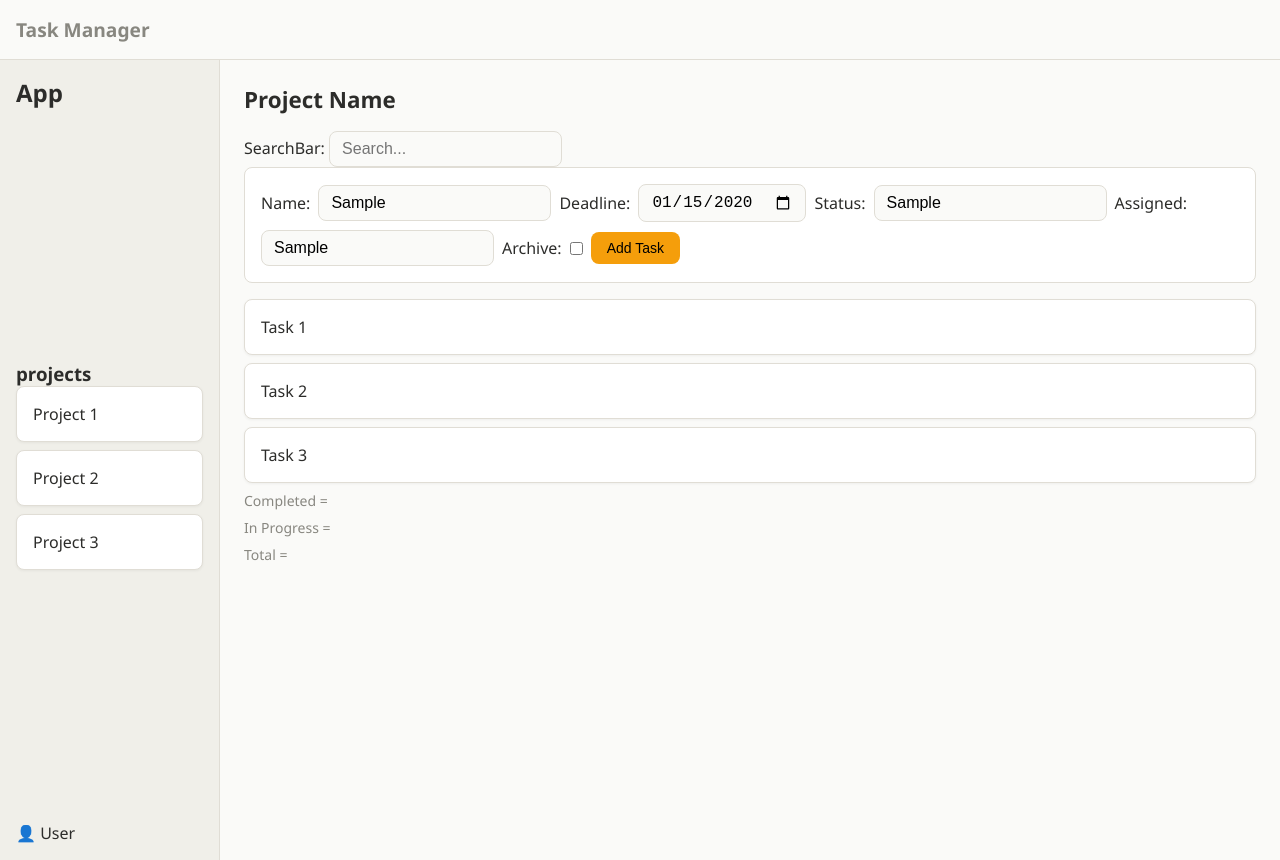
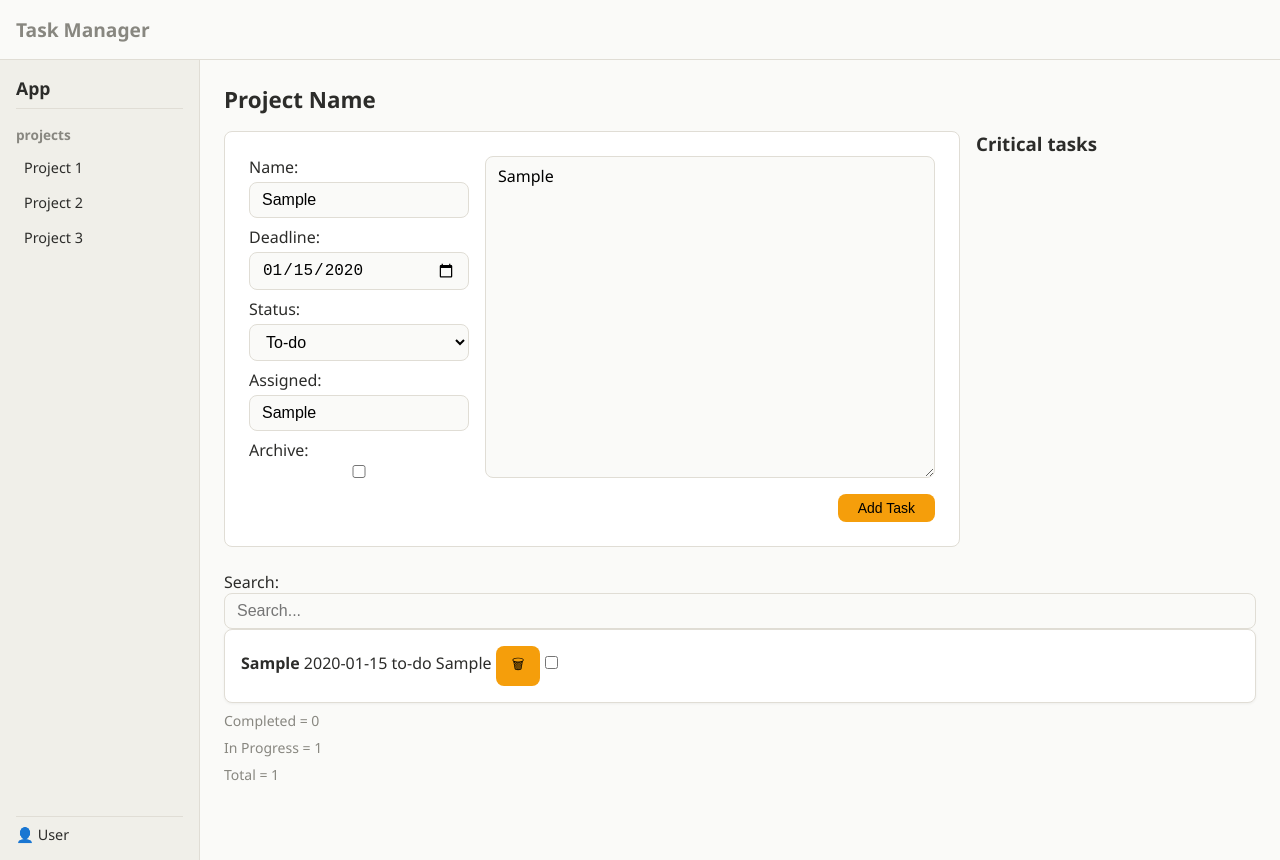
Before and after one commit to Judith-arch/taskflow-project, a plain HTML site: page index.html in a window 1280 px wide. Both pictures are taken after typing "Sample", "2020-01-15", "Sample", "Sample" into the empty fields and a click on the button "Add Task". Drawn offline with Linux system fonts and the light colour scheme.

Commit message:
mejorado layout + add task logic, localStorage and statistics

```diff
--- a/app.js
+++ b/app.js
@@ -1,17 +1,101 @@
+// Array to store all tasks
+let tasks = [];
+
+// Render tasks in the DOM
+function renderTasks() {
+    const taskList = document.getElementById("taskList");
+
+    // Clear the list before rendering
+    taskList.innerHTML = "";
+
+    // Create a list item for each task
+    tasks.forEach(function(task) {
+        const li = document.createElement("li");
+        li.innerHTML = `
+            <strong>${task.title}</strong>
+            <span>${task.deadline}</span>
+            <span>${task.status}</span>
+            <span>${task.assigned}</span>
+            <button onclick="deleteTask(${task.id})">🗑</button>
+            <input type="checkbox" onchange="toggleComplete(${task.id})" ${task.completed ? "checked" : ""}>
+        `;
+        taskList.appendChild(li);
+    });
+
+    updateStats();
+}
+
+// Listen for form submission
 document.getElementById("taskForm").addEventListener("submit", function(e) {
-                e.preventDefault(); // no need to recharge page
-                // Get values
+    e.preventDefault(); // prevent page reload
+
+    // Get values from form
     const title = document.getElementById("title").value;
     const deadline = document.getElementById("deadline").value;
+    const status = document.getElementById("status").value;
+    const assigned = document.getElementById("assigned").value;
 
-                // Crear objeto
+    // Create task object
     const task = {
-                    title: title,
-                    deadline: deadline
+        id: Date.now(),          // unique id based on timestamp
+        title: title,            // task title from form
+        createdAt: new Date(),   // creation date
+        deadline: deadline,      // limit date
+        completed: false,        // not completed by default
+        status: status,          // To-do / Doing / Done
+        assigned: assigned,      // person assigned
+        priority: "low",         // low / medium / high
+        notes: "",               // documentation area
+        tags: [],                // categories
+        archived: false          // not archived by default
     };
 
-                // Save in LocalStorage
-                localStorage.setItem("task", JSON.stringify(task));
+    // Add to array
+    tasks.push(task);
 
-                console.log("Data saved");
+    renderTasks();
+
+    // Save to LocalStorage
+    localStorage.setItem("tasks", JSON.stringify(tasks));
+
+    console.log("Task added:", tasks);
 });
+
+// Delete a task by id
+function deleteTask(id) {
+    tasks = tasks.filter(function(task) {
+        return task.id !== id;
+    });
+    renderTasks();
+    localStorage.setItem("tasks", JSON.stringify(tasks));
+}
+
+// Mark a task as completed or not
+function toggleComplete(id) {
+    tasks = tasks.map(function(task) {
+        if (task.id === id) {
+            task.completed = !task.completed;
+        }
+        return task;
+    });
+    renderTasks();
+    localStorage.setItem("tasks", JSON.stringify(tasks));
+}
+
+// Update statistics
+function updateStats() {
+    const total = tasks.length;
+    const completed = tasks.filter(t => t.completed).length;
+    const inProgress = total - completed;
+
+    document.getElementById("numTotalTasks").textContent = "Total = " + total;
+    document.getElementById("numTaskCompleted").textContent = "Completed = " + completed;
+    document.getElementById("numTaskInProgress").textContent = "In Progress = " + inProgress;
+}
+
+// Load tasks from LocalStorage on startup
+const savedTasks = localStorage.getItem("tasks");
+if (savedTasks) {
+    tasks = JSON.parse(savedTasks);
+    renderTasks();
+}
--- a/index.html
+++ b/index.html
@@ -36,104 +36,73 @@
         </aside>
 
         <main>
-            <!-- NAME of the project of the layout tasks -->
             <header>
                 <h2>Project Name</h2>
             </header>
 
-            <div>
-                <label>
-                    SearchBar:
-                    <input type="search" placeholder="Search...">
-                </label>
+            <div class="main-top">
                 <form id="taskForm">
-                    <!-- Task TITLE -->
+                    <div class="form-properties">
+                        <div class="field">
                             <label for="title">Name:</label>
                             <input type="text" id="title" name="title">
-
-                    <!-- Task DEADLINE -->
+                        </div>
+                        <div class="field">
                             <label for="deadline">Deadline:</label>
                             <input type="date" id="deadline" name="deadline">
-
-                    <!-- Task STATUS -->
+                        </div>
+                        <div class="field">
                             <label for="status">Status:</label>
-                    <input type="text" id="status" name="status">
-
-                    <!-- Task ASSIGNED -->
+                            <select id="status" name="status">
+                                <option value="to-do">To-do</option>
+                                <option value="doing">Doing</option>
+                                <option value="review">Review</option>
+                                <option value="done">Done</option>
+                                <option value="cancelled">Cancelled</option>
+                            </select>
+                        </div>
+                        <div class="field">
                             <label for="assigned">Assigned:</label>
                             <input type="text" id="assigned" name="assigned">
-
-                    <!-- Task ARCHIVE -->
+                        </div>
+                        <div class="field">
                             <label for="archive">Archive:</label>
                             <input type="checkbox" id="archive" name="archive">
-
-                    <!-- ADD Task -->
+                        </div>
+                    </div>
+                    <textarea id="notes" name="notes" rows="8" placeholder="Document progress, problems, solutions..."></textarea>
                     <button class="addTask">Add Task</button>
-
                 </form>
 
-                <ul>
+                <!-- CRITICAL TASKS -->
+                <div class="critical-tasks">
+                    <h3>Critical tasks</h3>
+                    <ul id="criticalList"></ul>
+                </div>
+            </div>
+
+            <div class="search-bar">
+                <label for="search">Search:</label>
+                <input type="search" id="search" placeholder="Search...">
+            </div>
+
+            <ul id="taskList">
                 <li>Task 1</li>
                 <li>Task 2</li>
                 <li>Task 3</li>
             </ul>
 
             <template id="taskTemplate">
-                    <div class="task">
-                        <!-- TITLE -->
-                        <h2 class="title">Task title</h2>
+                <!-- sin cambios -->
+            </template>
 
-                        <!-- DEADLINE -->
-                        <p><strong>Deadline:</strong> <span class="deadline"> </span></p>
-
-                        <!-- STATUS -->
-                        <p>
-                            <strong>Status:</strong>
-                            <span class="status"></span>
-                        </p>
-
-                        <!-- ASSIGNED -->
-                        <p><strong>Assigned:</strong> <span class="assigned"></span></p>
-
-                        <!-- PRIORITY -->
-                        <p><strong>Priority:</strong> <span class="priority"></span></p>
-
-                        <!-- Tags, autofill for the tasklist template , not changeble -->
-                        <p><strong>Tags:</strong> <span class="tags"></span></p>
-
-                        <!-- DESCRIPTION -->
-                        <div>
-                            <strong>Description:</strong>
-                            <p class="descriotion"></p>
-                        </div>
-
-                        <!-- ARCHIVED -->
-                        <input type="checkbox" id="archive" name="archive">
-
-                        <!-- ADD BUTTON -->
-                        <div>
-                        <button class="add">Add</button>
-                        </div>
-                    </div>
-                </template>
-            </div>
-
-            <!-- STATISTICS -->
-            <p id="numTaskCompleted">
-                Completed =
-            </p>
-
-            <p id="numTaskInProgress">
-                In Progress =
-            </p>
-
-            <p id="numTotalTasks">
-                Total =
-            </p>
-
+            <p id="numTaskCompleted">Completed =</p>
+            <p id="numTaskInProgress">In Progress =</p>
+            <p id="numTotalTasks">Total =</p>
         </main>
 
     </div>
+
     <footer>
 
     </footer>
--- a/style.css
+++ b/style.css
@@ -1,3 +1,4 @@
+/*VARIABLES*/
 :root {
     --color-bg: #fafaf8;
     --color-sidebar: #f0efe9;
@@ -23,54 +24,37 @@
     --radius: 8px;
 }
 
-/* RESET */
+/*RESET*/
 * {
     margin: 0;
     padding: 0;
     box-sizing: border-box;
 }
 
-/* BASE */
+/*BASE*/
 body {
     background-color: var(--color-bg);
     font-family: var(--font-base);
     font-size: var(--font-size-base);
     color: var(--color-text);
-}
-
-/* MAIN LAYOUT */
-body {
     display: flex;
     flex-direction: column;
     min-height: 100vh;
 }
 
-/* CENTRAL DIV */
+/*LAYOUT*/
 .app-wrapper {
     display: flex;
     flex: 1;
 }
 
-/* SIDEBAR */
-.sidebar {
-    width: 220px;
-    min-height: 100vh;
-    background-color: var(--color-sidebar);
-    border-right: 1px solid var(--color-border);
-    padding: var(--spacing-md);
-    display: flex;
-    flex-direction: column;
-    justify-content: space-between;
-}
-
-/* MAIN */
 main {
     flex: 1;
     padding: var(--spacing-lg);
     background-color: var(--color-bg);
 }
 
-/* GLOBAL HEADER */
+/*HEADER*/
 header h1 {
     padding: var(--spacing-md);
     font-size: 1.2rem;
@@ -78,41 +62,138 @@ header h1 {
     border-bottom: 1px solid var(--color-border);
 }
 
-/* PROJECT HEADER */
 main header h2 {
     font-size: 1.4rem;
     margin-bottom: var(--spacing-md);
 }
 
-/* FORM */
+/*SIDEBAR*/
+.sidebar {
+    width: 200px;
+    min-height: 100vh;
+    background-color: var(--color-sidebar);
+    border-right: 1px solid var(--color-border);
+    padding: var(--spacing-md);
+    display: flex;
+    flex-direction: column;
+    gap: var(--spacing-md);
+}
+
+.sidebar .logo {
+    padding-bottom: var(--spacing-sm);
+    border-bottom: 1px solid var(--color-border);
+}
+
+.sidebar h2 {
+    font-size: 1.1rem;
+}
+
+.sidebar .projects {
+    flex: 1;
+}
+
+.sidebar h3 {
+    font-size: 0.85rem;
+    color: var(--color-text-muted);
+    margin-bottom: var(--spacing-sm);
+}
+
+.sidebar .projects ul {
+    margin-top: var(--spacing-sm);
+    display: flex;
+    flex-direction: column;
+    gap: 4px;
+}
+
+.sidebar nav li {
+    padding: 6px 8px;
+    border-radius: var(--radius);
+    cursor: pointer;
+    font-size: 0.9rem;
+    background: none;
+    border: none;
+    box-shadow: none;
+}
+
+.sidebar nav li:hover {
+    background: var(--color-border);
+}
+
+.sidebar .user {
+    padding-top: var(--spacing-sm);
+    border-top: 1px solid var(--color-border);
+    font-size: 0.9rem;
+}
+
+/*MAIN TOP (form + critical tasks)*/
+.main-top {
+    display: grid;
+    grid-template-columns: 1fr 280px;
+    gap: var(--spacing-md);
+    margin-bottom: var(--spacing-lg);
+}
+
+/*FORM*/
 form {
-    display: flex;
-    flex-wrap: wrap;
-    gap: var(--spacing-sm);
-    align-items: center;
+    display: grid;
+    grid-template-columns: 220px 1fr;
+    grid-template-rows: 1fr auto;
+    gap: var(--spacing-md);
     background: var(--color-card);
-    padding: var(--spacing-md);
+    padding: var(--spacing-lg);
     border-radius: var(--radius);
     border: 1px solid var(--color-border);
-    margin-bottom: var(--spacing-md);
 }
 
-/* INPUTS */
-input[type="text"],
-input[type="date"],
-input[type="search"] {
+.form-properties {
+    display: flex;
+    flex-direction: column;
+    gap: var(--spacing-sm);
+}
+
+.field {
+    display: flex;
+    flex-direction: column;
+    gap: 4px;
+}
+
+textarea {
     padding: 8px 12px;
     font-size: 16px;
     border: 1px solid var(--color-border);
     border-radius: var(--radius);
     background: var(--color-bg);
+    resize: vertical;
+    font-family: var(--font-base);
 }
 
-input:focus {
+button.addTask {
+    grid-column: 2;
+    justify-self: end;
+    width: auto;
+    padding: 6px 20px;
+}
+
+/*INPUTS*/
+input[type="text"],
+input[type="date"],
+input[type="search"],
+select {
+    padding: 8px 12px;
+    font-size: 16px;
+    border: 1px solid var(--color-border);
+    border-radius: var(--radius);
+    background: var(--color-bg);
+    width: 100%;
+}
+
+input:focus,
+select:focus,
+textarea:focus {
     outline: 2px solid var(--color-accent);
 }
 
-/* BUTTONS */
+/*BUTTONS*/
 button {
     padding: 8px 16px;
     background: var(--color-accent);
@@ -126,7 +207,7 @@ button:hover {
     opacity: 0.85;
 }
 
-/* TASKS LISTS */
+/*TASK LIST*/
 ul {
     list-style: none;
     display: flex;
@@ -142,7 +223,7 @@ li {
     box-shadow: 0 1px 3px rgba(0,0,0,0.05);
 }
 
-/* STATISTICS */
+/*STATISTICS*/
 #numTaskCompleted,
 #numTaskInProgress,
 #numTotalTasks {
```
Also changed, not shown: README.md. Lines whose indentation alone changed are shown as unchanged.
